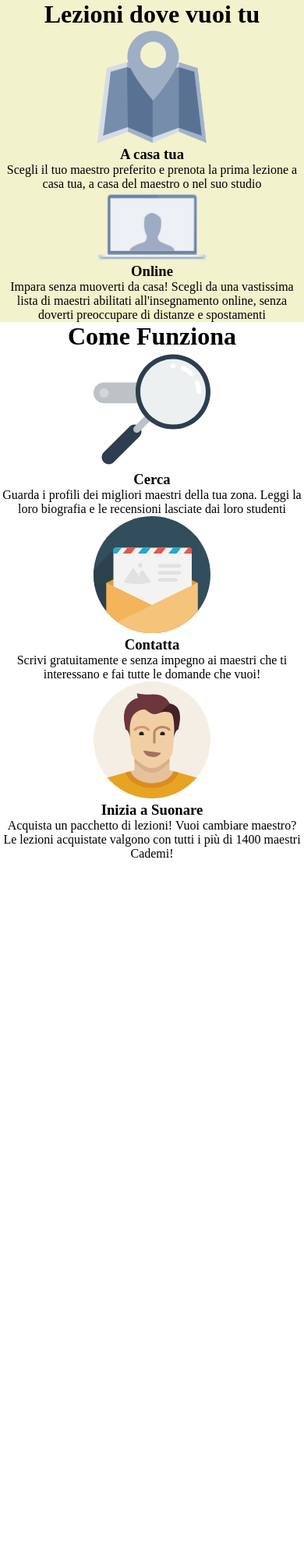
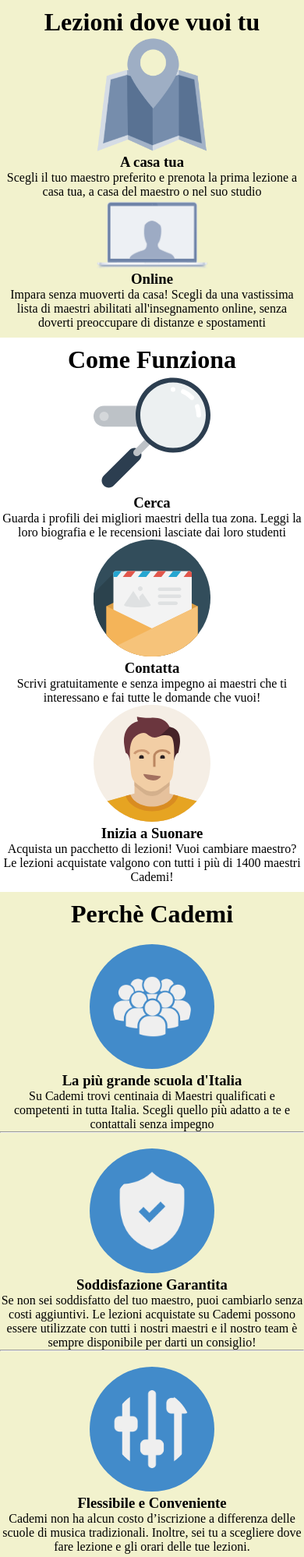
Before and after one commit to Siripiri-hue/html-css-resp-wannabe, a plain HTML site: page index.html in a window 390 px wide. Shown: the top 1997 px of the page at 78% size. Before the commit the page ends 1104 px from the top, so only its background shows below. Drawn offline with Linux system fonts and the light colour scheme.

Commit message:
Blocco why

```diff
--- a/index.html
+++ b/index.html
@@ -46,7 +46,7 @@
       </div>
     </div>
 
-    <!-- <div id="why" class="container grey">
+    <div id="why" class="container grey">
       <div class="row">
         <h1>Perchè Cademi</h1>
         <div class="first">
@@ -67,6 +67,6 @@
           Cademi non ha alcun costo d’iscrizione a differenza delle scuole di musica tradizionali. Inoltre, sei tu a scegliere dove fare lezione e gli orari delle tue lezioni.
         </div>
       </div>
-    </div> -->
+    </div>
   </body>
 </html>
--- a/queries.css
+++ b/queries.css
@@ -19,14 +19,37 @@
     }
 
     /* blocco lezioni */
-    #lezioni.container { background-color: #F2F2CD; }
+    #lezioni.container {
+        background-color: #F2F2CD;
+        padding: 10px 0;
+    }
+
     #lezioni .row > .left, #lezioni .row > .right {
         width: 100%;
     }
 
     /* blocco steps */
-    #steps.container {background-color: transparent; }
-    #steps .row>.left, #steps .row>.central, #steps .row>.right {
+    #steps.container {
+        background-color: transparent;
+        padding: 10px 0;
+    }
+
+    #steps .row > .left, #steps .row > .central, #steps .row > .right {
         width: 100%;
     }
+
+    /*blocco why */
+    #why.container {
+        background-color: #F2F2CD;
+        padding: 10px 0;
+    }
+
+    #why .row img {
+        height: 100px;
+        width: auto;
+    }
+
+    #why .row > .first, #why .row > .second, #why .row > .third {
+        margin-top: 20px;
+    }
 }
```
Also changed, not shown: style.css (line endings or trailing spaces).
